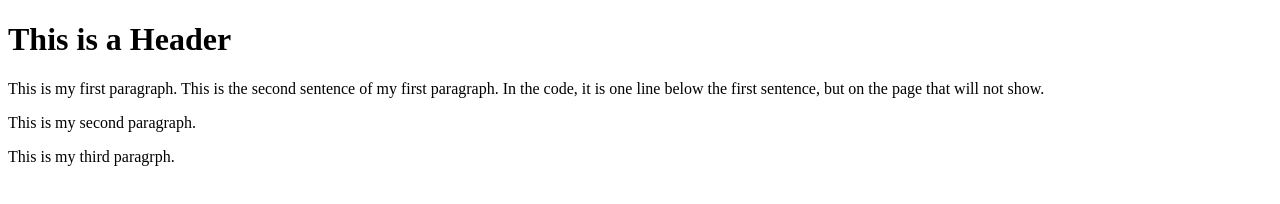
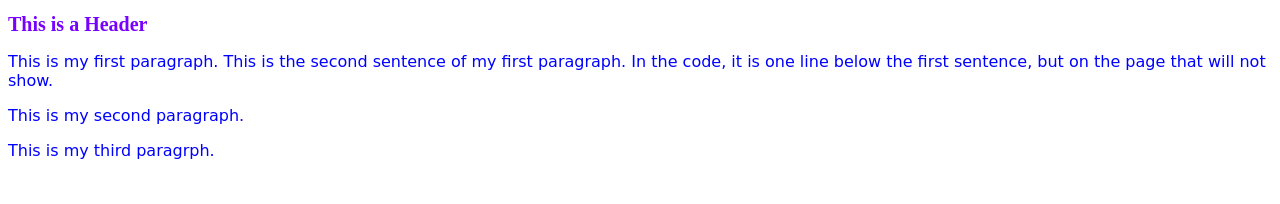
Before and after one commit to nyerian/h547-test, a plain HTML site: page subfolder1/index2.html in a window 1280 px wide. Drawn offline with Linux system fonts and the light colour scheme.

Commit message:
Update index2.html

```diff
--- a/subfolder1/index2.html
+++ b/subfolder1/index2.html
@@ -2,7 +2,7 @@
 <html>
     <head>
         <title>Main Page</title>
-        <link rel="stylesheet2" type="text/css" href="stylesheet2.css"/>
+        <link rel="stylesheet" type="text/css" href="stylesheet2.css">
     </head>
     <body>
         <h1>This is a Header</h1>
```
